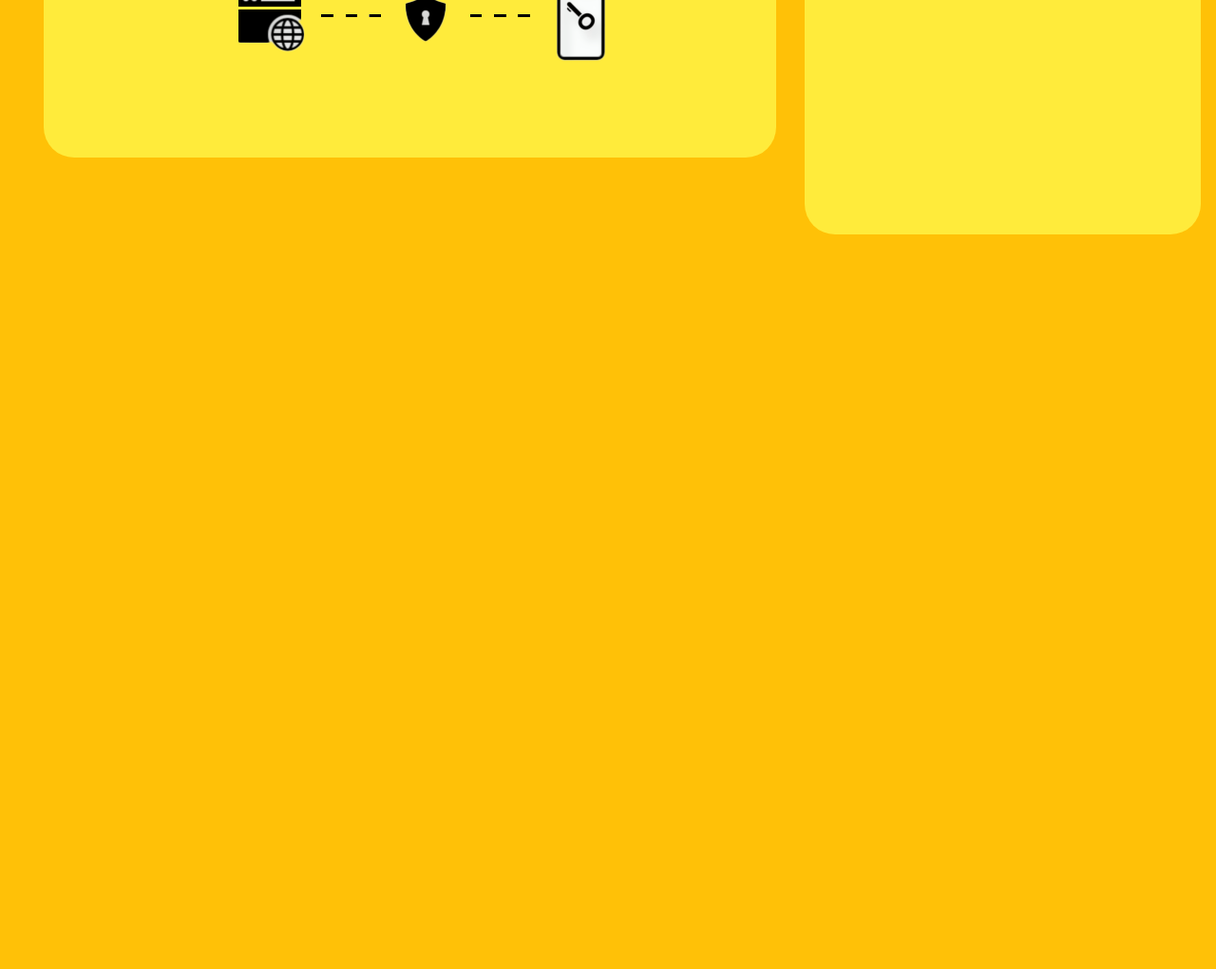
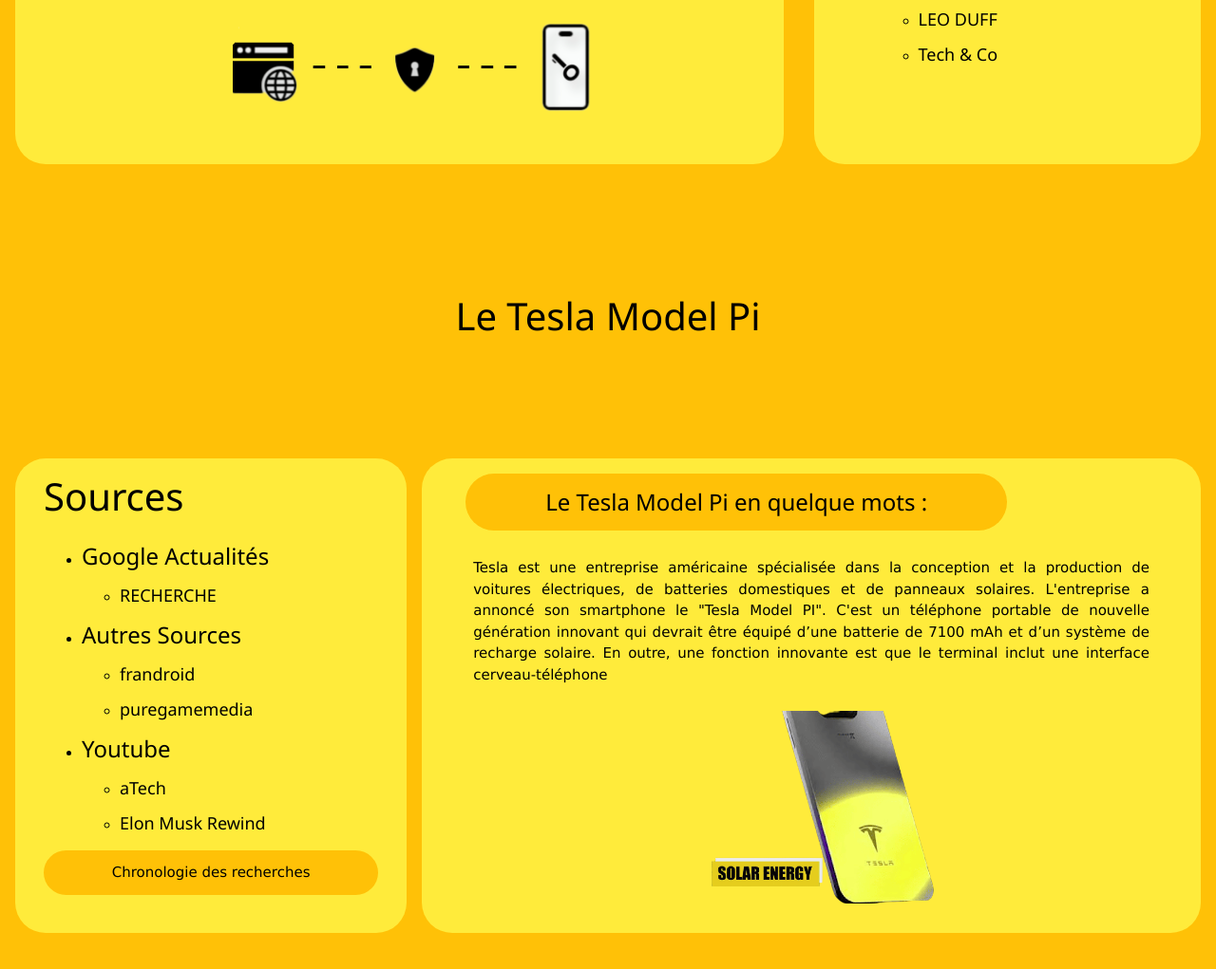
Before and after one commit to Meidi-Agd/Portfolio, a plain HTML site: page pages/techno-Veille.html in a window 1280 px wide. Shown: the part 997-2018 px from the top of the page at 95% size. Before the commit the page ends 1290 px from the top, so only its background shows below. Drawn offline with Linux system fonts and the light colour scheme; files whose address does not match are found by name.

Commit message:
update veille

```diff
--- a/css/veilles.css
+++ b/css/veilles.css
@@ -27,6 +27,9 @@ section{
 .w-100{
     width: 100%;
 }
+.w-75{
+    width: 75%;
+}
 .w-50{
     width: 50%;
 }
@@ -55,8 +58,9 @@ section{
 }
 
 .container .block{
-    height: 90%;
+    height: 500px;
     padding: 0 30px;
+    margin: 0;
 }
 
 .container .block a{
--- a/pages/techno-Veille.html
+++ b/pages/techno-Veille.html
@@ -18,6 +18,7 @@
   <section class="w3-bar w3-display-container w3-animate-top nav">
     <a href="https://www.augendre-meidi.fr" class="w3-bar-item w3-button w3-hover-yellow w3-mobile"><h4>Acceuil</h4></a>
     <a href="#PassKey" class="w3-bar-item w3-button w3-hover-yellow w3-mobile"><h4>PassKey</h4></a>
+    <a href="#ModelPI" class="w3-bar-item w3-button w3-hover-yellow w3-mobile"><h4>Tesla Model Pi</h4></a>
     <a href="https://www.augendre-meidi.fr/#contact" class="w3-bar-item w3-button w3-hover-yellow w3-right w3-mobile"><h4>Contact</h4></a>
 
     <h1 class="w3-center">VEILLE TECHNOLOGIQUE</h1>
@@ -30,18 +31,18 @@
   </h2>
 
   <div class="container w3-row">
-    <div class="w3-twothird w3-margin-left block">
-      <div class="w3-panel w3-yellow w3-round-xxlarge w3-center">
+    <div class="w3-twothird w3-margin-left w3-margin-right">
+      <div class="w3-panel w3-yellow w3-round-xxlarge w3-center block">
         <h3 class="w3-panel w3-amber w3-padding-large w3-round-xxlarge w3-margin-left w-50">Le PassKey en quelque mots :</h3>
         <p class="w3-justify w3-padding-large">
           Le Passkey est un système d’identification lancé par <a href="https://support.apple.com/fr-fr/guide/iphone/iphf538ea8d0/ios">Apple en septembre 2022</a> qui permet de remplacer les mots de passe par une clé de chiffrement unique synchronisée avec votre appareil pour chaque site internet ou application.
           L’objectif est de renforcer la sécurité des comptes en ligne en éliminant les mots de passe trop simples ou impossibles à retenir.
         </p>
-        <img src="../img/passkey.png" alt="passkey schema https://www.youtube.com/watch?v=sYDfz4_xPy8&t=178s">
+        <img class="w-75" src="../img/passkey.png" alt="passkey schema https://www.youtube.com/watch?v=sYDfz4_xPy8&t=178s">
       </div>
 
     </div>
-    <div class="w3-third w3-panel w3-yellow w3-round-xxlarge w3-margin-right block">
+    <div class="w3-third w3-panel w3-yellow w3-round-xxlarge w3-margin-left w3-margin-right block">
       <h2>Sources</h2>
       <ul>
         <li>
@@ -68,6 +69,58 @@
     </div>
   </div>
 </section>
+
+<section ID="ModelPI">
+  <h2 class="w3-center">
+    <span class="al">Le Tesla</span>
+    <span class="ar">Model Pi</span>
+  </h2>
+
+  <div class="container w3-row">
+    <div class="w3-third w3-panel w3-yellow w3-round-xxlarge w3-margin-left w3-margin-right block">
+      <h2>Sources</h2>
+      <ul>
+        <li>
+          <h3>Google Actualités</h3>
+          <ul>
+            <li><a href="https://news.google.com/search?for=smartphone+tesla+pi&hl=fr&gl=FR&ceid=FR%3Afr" target="_blank"><h5>RECHERCHE</h5></a></li>
+          </ul>
+        </li>
+        <li>
+          <h3>Autres Sources</h3>
+          <ul>
+            <li><a href="https://www.frandroid.com/produits-android/smartphone/1551272_pourquoi-elon-musk-evoque-la-creation-dun-smartphone-alternatif-contre-ios-et-android" target="_blank"><h5>frandroid</h5></a></li>
+            <li><a href="https://www.puregamemedia.fr/high-tech/smartphones/tesla-model-pi-2022-5g-on-decouvre-le-smartphone-d-elon-musk-capable-de-telephoner-depuis-mars/" target="_blank"><h5>puregamemedia</h5></a></li>
+          </ul>
+        </li>
+        <li>
+          <h3>Youtube</h3>
+          <ul>
+            <li><a href="https://www.youtube.com/watch?v=PwVY7-8pINs" target="_blank"><h5>aTech</h5></a></li>
+            <li><a href="https://www.youtube.com/watch?v=M4vWPIJgwpE" target="_blank"><h5>Elon Musk Rewind</h5></a></li>
+          </ul>
+        </li>
+      </ul>
+
+      <button class="w3-button w3-amber w3-round-xxlarge w3-center w-100 w3-padding-large" onclick="document.getElementById('TeslaModal').style.display='block'">
+        Chronologie des recherches
+      </button>
+    </div>
+
+    <div class="w3-twothird w3-margin-right w3-margin-right">
+      <div class="w3-panel w3-yellow w3-round-xxlarge w3-center block">
+        <h3 class="w3-panel w3-amber w3-padding-large w3-round-xxlarge w3-margin-left w-75">Le Tesla Model Pi en quelque mots :</h3>
+        <p class="w3-justify w3-padding-large">
+          Tesla est une entreprise américaine spécialisée dans la conception et la production de voitures électriques, de batteries domestiques et de panneaux solaires.
+          L'entreprise a annoncé son smartphone le "Tesla Model PI".
+          C'est un téléphone portable de nouvelle génération innovant qui devrait être équipé d’une batterie de 7100 mAh et d’un système de recharge solaire.
+          En outre, une fonction innovante est que le terminal inclut une interface cerveau-téléphone
+        </p>
+        <img class="w-50" src="../img/tesla-model-pi.png" alt="passkey schema https://www.fredzone.org/tesla-model-pi-5g-2022-date-de-sortie-caracteristiques-prix-toutes-ies-actus-378945">
+      </div>
+    </div>
+  </div>
+</section>
 </body>
 <script src="./script.js"></script>
 </html>
```
Also changed, not shown: index.html (+9 -0 lines), css/w3.css, img/tesla-model-pi.png (added).
